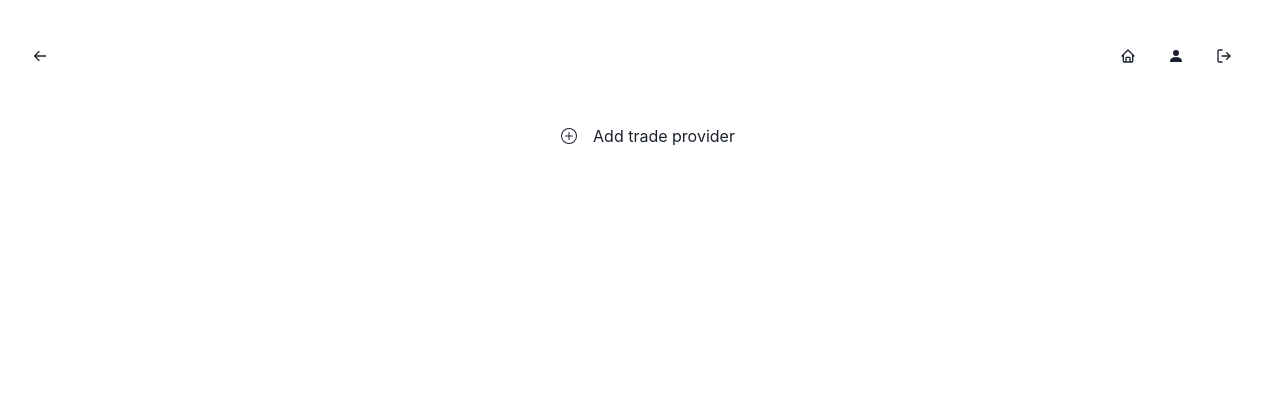
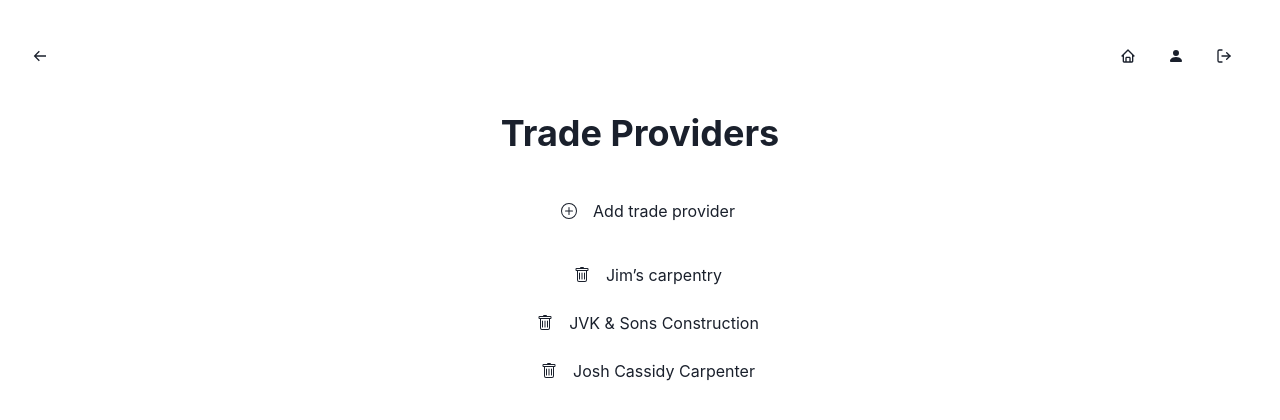
Before and after one commit to QuentinHS/full-stack-app-coder-academy, a React (Vite) app in the folder client/: page /tradeProvider in a window 1280 px wide. Shown: the top 420 px of the page. Built offline with nearby package versions, Linux system fonts and the light colour scheme.

Commit message:
displayed list of trades on trade view page

```diff
--- a/client/src/components/TradeProviders.jsx
+++ b/client/src/components/TradeProviders.jsx
@@ -1,5 +1,5 @@
 import React from "react";
-import { Input, InputLeftAddon, InputGroup, Center, Button, Text, Icon, Checkbox, Stack } from '@chakra-ui/react'
+import { Input, InputLeftAddon, InputGroup, Center, Button, Text, Icon, Checkbox, Stack, Heading  } from '@chakra-ui/react'
 import { AiOutlinePlusCircle, AiFillExclamationCircle } from 'react-icons/ai'
 import { BsTrash, BsPlusCircle } from 'react-icons/bs'
 import{ Link } from 'react-router-dom'
@@ -14,8 +14,21 @@ const TradeProdvider = () => {
     return(
         <div>
             <Center>
+                <Heading>Trade Providers</Heading>
+            </Center>
+            <Center mt="2rem">
                 <Icon m="1rem" as={BsPlusCircle} />
                 <Link to="/">  Add trade provider </Link>
+            </Center>
+            <Center mt="1rem">
+                <ul >
+                    {tradeList[0].carpenter.map((trade, index) =>
+                        <Center key={index}  >
+                            <Icon m="1rem" as={BsTrash} />
+                            <Link to="/">  {trade} </Link>
+                        </Center>
+                    )}
+                </ul>
             </Center>
         </div>
     )
```
